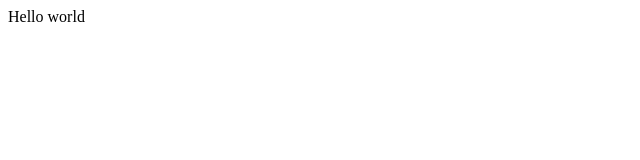
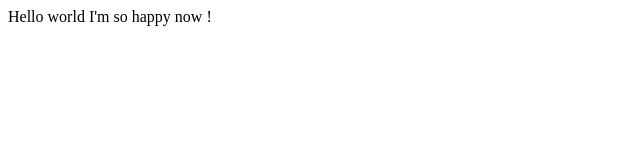
Before and after one commit to Blagojche21/im-in, a plain HTML site: page index.html in a window 1280 px wide. Shown: the whole page, without its empty margins (0-640 px from the left). Drawn offline with Linux system fonts and the light colour scheme.

Commit message:
The Tird Hm!

```diff
--- a/index.html
+++ b/index.html
@@ -7,6 +7,6 @@
     <title>Document</title>
   </head>
   <body>
-    Hello world
+    Hello world I'm so happy now !
   </body>
 </html>
```
